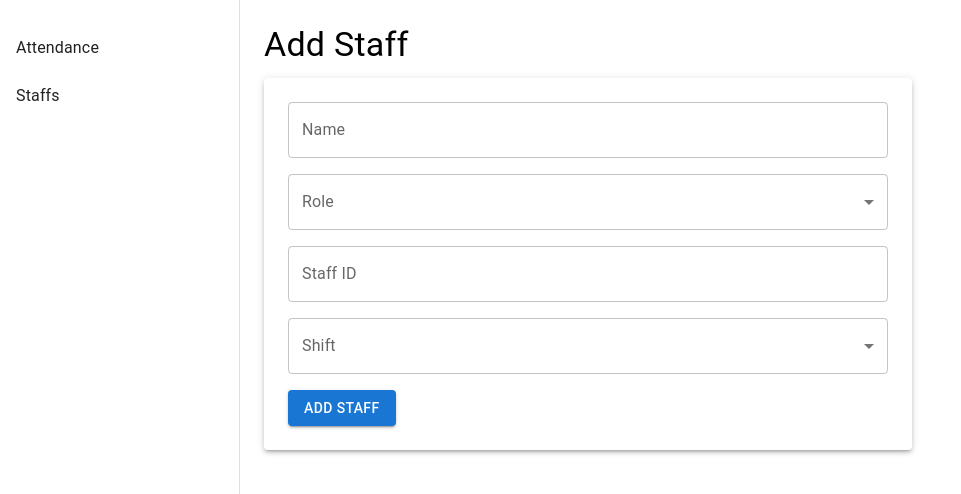
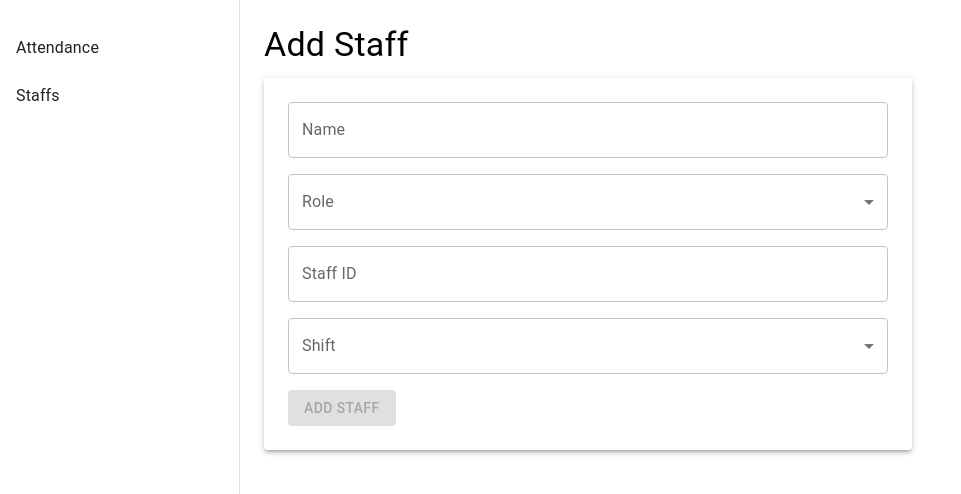
Before and after one commit to chandanuidevops/hcl, a React (Create React App) app: page /staff in a window 1280 px wide. Shown: the top 494 px of the page, without its empty margins (0-961 px from the left). Built offline with nearby package versions, Linux system fonts and the light colour scheme.

Commit message:
G Pavan Kumar - add validation to button

```diff
--- a/src/pages/dashboard/AdminDashboard.tsx
+++ b/src/pages/dashboard/AdminDashboard.tsx
@@ -98,7 +98,9 @@ const StaffPage: React.FC = () => {
             </TextField>
           </Grid>
           <Grid item xs={12}>
-            <Button variant="contained" color="primary" onClick={handleSubmit}>
+            <Button variant="contained" color="primary" onClick={handleSubmit}
+            disabled={!formData.name.trim() || !formData.role.trim() || !formData.staffId.trim() || !formData.shift.trim()}
+            >
               Add Staff
             </Button>
           </Grid>
```
